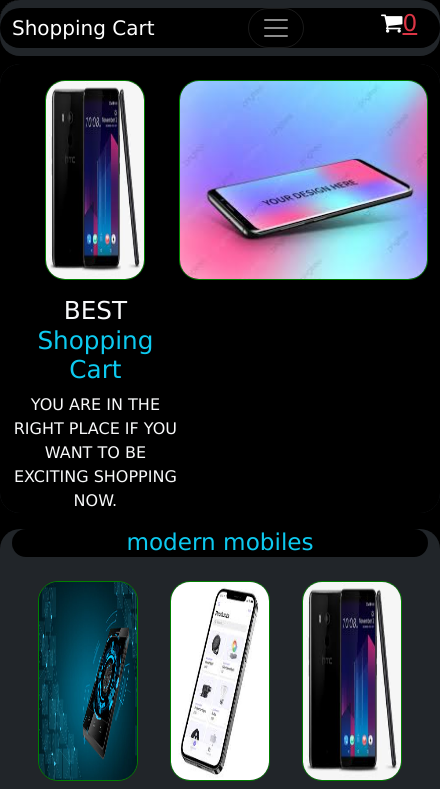
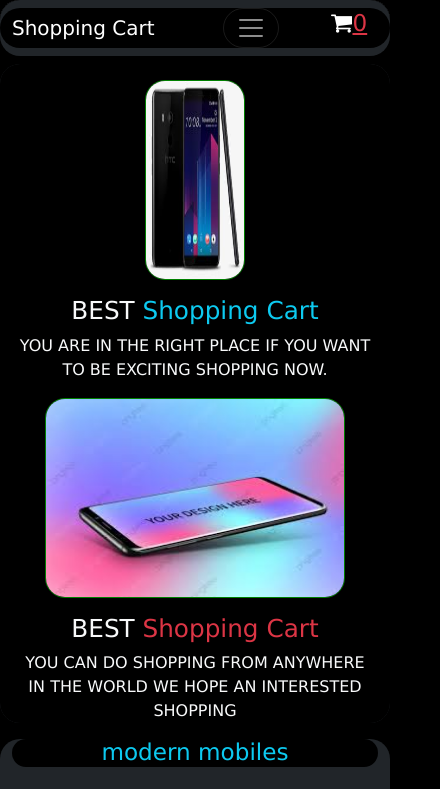
Before and after one commit to mohammedyosef761/Profetional_Eccomarace_webSite, a React (Create React App) app: page / in a window 390 px wide. Shown: the top 789 px of the page, 440 px wide, since content can reach past the window. Built offline with nearby package versions, Linux system fonts and the light colour scheme.

Commit message:
responsive_final_project

```diff
--- a/src/components/CreateProduct/funcComponent.js
+++ b/src/components/CreateProduct/funcComponent.js
@@ -65,9 +65,8 @@
     // setProduct([...products])
     // }
 
-
     return(
-        <div className="text-center m-auto text-light w-50">
+        <div className="text-center  m-md-auto text-light w-md-50">
          <Form onSubmit={add}  ref={formData}>
                 <Form.Group className="mb-3" controlId="formBasicProductName" >
                     <Form.Label>Product Name</Form.Label>
--- a/src/components/Hero/Hero.js
+++ b/src/components/Hero/Hero.js
@@ -2,12 +2,15 @@
 function Hero(){
     return(
         <section id="hero" className="bg-dark mt-2 text-light text-center text-sm-start">
-        <div className="container-fluid text-uppercase  d-flex justify-content-center align-item-center">
+        <div className="container-fluid text-uppercase  d-md-flex justify-content-center align-item-center">
         <div>
               <img src="/images/Htc.jpg"  className="w-10   my-3"/>
               <div className=""><h2>best <span className="text-info text-capitalize">shopping cart</span></h2>you are in the right place if you want to be exciting shopping now. </div>
         </div>
-              <img className="my-3  h-30 img2"  src="/images/sumsung.jpg"/>
+        <div>
+              <img className="my-3  h-30 img2 "  src="/images/sumsung.jpg"/>
+              <div className="mx-1"><h2>best <span className="text-danger text-capitalize">shopping cart</span></h2>you can do shopping from anywhere in the world we hope an interested shopping</div>
+              </div>
         </div>
         </section>
     )
--- a/src/index.js
+++ b/src/index.js
@@ -29,6 +29,7 @@
 
             <Route path="Cart" element={<Cart />} />
             <Route path="ShoppingNow/CreateProduct/Cart" element={<Cart />} />
+
             <Route path="ShoppingNow/Cart" element={<Cart />} />
 
             <Route path="CreateProduct/Cart" element={<Cart />} />
@@ -36,14 +37,23 @@
 
 
             <Route path="ShoppingNow/CreateProduct/Cart/Signup" element={<Signup />} />
-            <Route path="ShoppingNow/CreateProduct/Cart/Signup" element={<Signup />} />
+            <Route path="ShoppingNow/Cart/Signup" element={<Signup />} />
+            <Route path="Signup" element={<Signup />} />
 
             <Route path="SignIn" element={<SignIn />} />
+            <Route path="ShoppingNow/Cart/SignIn" element={<SignIn />} />
+
 
 
             <Route path="CreateProduct" element={<CreateProduct />} />
             <Route path="ShoppingNow/CreateProduct" element={<CreateProduct />} />
             <Route path="Cart/CreateProduct" element={<CreateProduct />} />
+
+            <Route path="ShoppingNow/Cart/SignIn/Signup" element={<SignIn />} />
+
+
+            <Route path="ShoppingNow/Cart/Signup/SignIn" element={<SignIn />} />
+            <Route path="ShoppingNow/Cart/Signup/SignIn/Signup" element={<SignIn />} />
 
 
             <Route path="Logout" element={<Logout />} />
```
